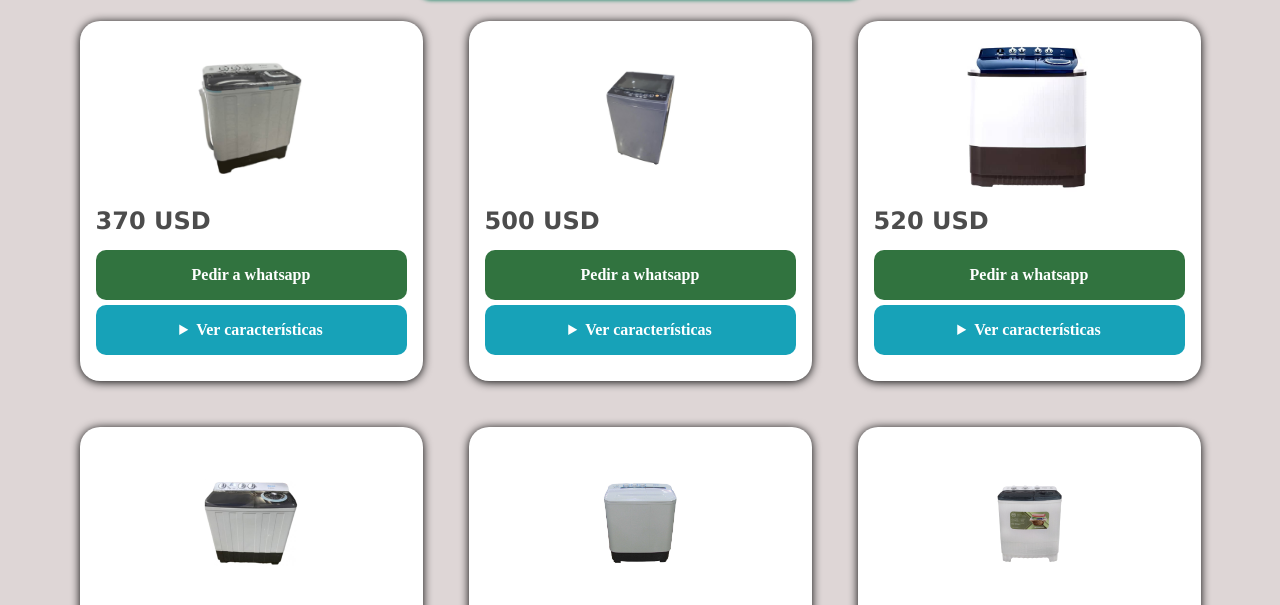
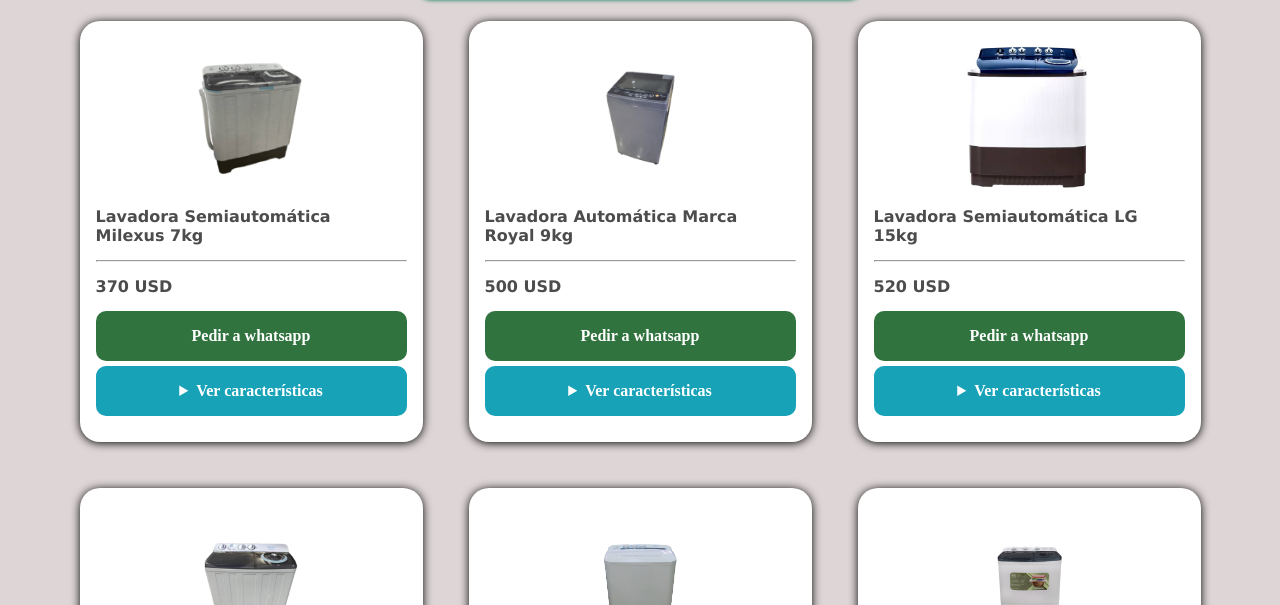
Before and after one commit to digitalcatalogosonline/catalogo, a website with bundled scripts: page index.html in a window 1280 px wide. Shown: the part 136-741 px from the top of the page. Built offline with nearby package versions, Linux system fonts and the light colour scheme.

Commit message:
changing cart styles

```diff
--- a/main.css
+++ b/main.css
@@ -68,6 +68,9 @@
 .product-cart * {
     width: 100%;
 }
+hr {
+    margin: 10px 0;
+}
 .product-cart img {
     width: 150px;
     height: 150px;
@@ -80,10 +83,15 @@
 }
 .product-cart p {
     color: rgba(0, 0, 0,70%);
-    font-size: 24px;
-    font-weight:600;
+    font-size: 16px;
+    font-weight:900;
     font-family:Verdana, Geneva, Tahoma, sans-serif;
     padding: 5px 0;
+
+}
+.product-cart p:nth-child(1){
+    max-width: 90%;
+
 }
 
 .product-cart a {
--- a/manejador_de_filtros.js
+++ b/manejador_de_filtros.js
@@ -13,6 +13,8 @@
         />
       </div>
       <div class="info-container">
+      <p>${producto.nombre}</p>
+      <hr>
         <p>${producto.Precio}</p>
             <div class="details-container"><div><a href="https://wa.me/59225043?text=hola me interesa comprar ${producto.nombre}(${producto.Precio})">Pedir a whatsapp</a></div><details><summary>Ver características</summary>${producto.características}</details>
       </div>
@@ -40,6 +42,8 @@
           />
         </div>
         <div class="info-container">
+        <p>${producto.nombre}</p>
+      <hr>
           <p>${producto.Precio}</p>
       <div class="details-container"><div><a href="https://wa.me/59225043?text=hola me interesa comprar ${producto.nombre}(${producto.Precio})">Pedir a whatsapp</a></div><details><summary>Ver características</summary>${producto.características}</details>
         </div>
@@ -63,6 +67,8 @@
           />
         </div>
         <div class="info-container">
+        <p>${producto.nombre}</p>
+      <hr>
           <p>${producto.Precio}</p>
       <div class="details-container"><div><a href="https://wa.me/59225043?text=hola me interesa comprar ${producto.nombre}(${producto.Precio})">Pedir a whatsapp</a></div><details><summary>Ver características</summary>${producto.características}</details>
         </div>
@@ -86,6 +92,8 @@
           />
         </div>
         <div class="info-container">
+        <p>${producto.nombre}</p>
+      <hr>
           <p>${producto.Precio}</p>
       <div class="details-container"><div><a href="https://wa.me/59225043?text=hola me interesa comprar ${producto.nombre}(${producto.Precio})">Pedir a whatsapp</a></div><details><summary>Ver características</summary>${producto.características}</details>
         </div>
```
